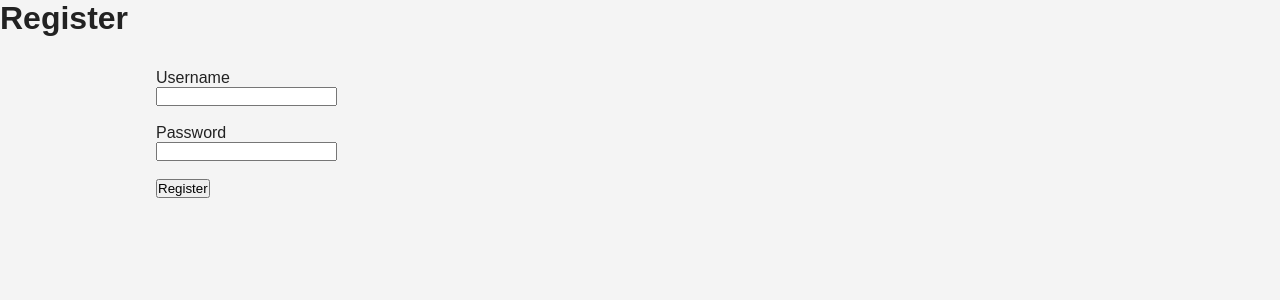
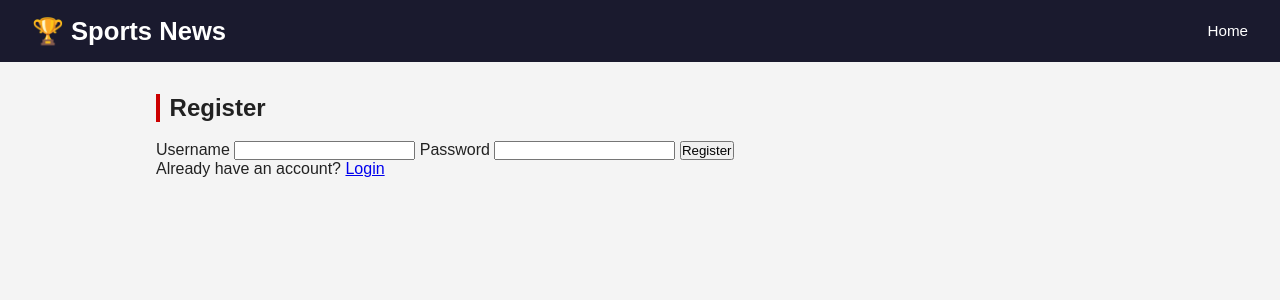
Before and after one commit to sulavvvvvgg/Sportsnews, a Flask app: page /register in a window 1280 px wide. Shown: the top 300 px of the page. Run offline with Flask 3, Linux system fonts and the light colour scheme.

Commit message:
Styles register page

```diff
--- a/templates/register.html
+++ b/templates/register.html
@@ -6,20 +6,27 @@
     <link rel="stylesheet" href="{{ url_for('static', filename='css/style.css') }}">
 </head>
 <body>
-    <header>
-        <h1>Register</h1>
-    </header>
+    <div class="navbar">
+        <h1>🏆 Sports News</h1>
+        <div class="nav-links">
+            <a href="{{ url_for('home') }}">Home</a>
+        </div>
+    </div>
 
     <main>
-        <form method="POST">
-            <label>Username</label><br>
-            <input type="text" name="username" required><br><br>
+        <div class="form-box">
+            <h2>Register</h2>
+            <form method="POST">
+                <label>Username</label>
+                <input type="text" name="username" required>
 
-            <label>Password</label><br>
-            <input type="password" name="password" required><br><br>
+                <label>Password</label>
+                <input type="password" name="password" required>
 
-            <button type="submit">Register</button>
-        </form>
+                <button type="submit">Register</button>
+            </form>
+            <p class="form-link">Already have an account? <a href="{{ url_for('login') }}">Login</a></p>
+        </div>
     </main>
 </body>
 </html>
```
